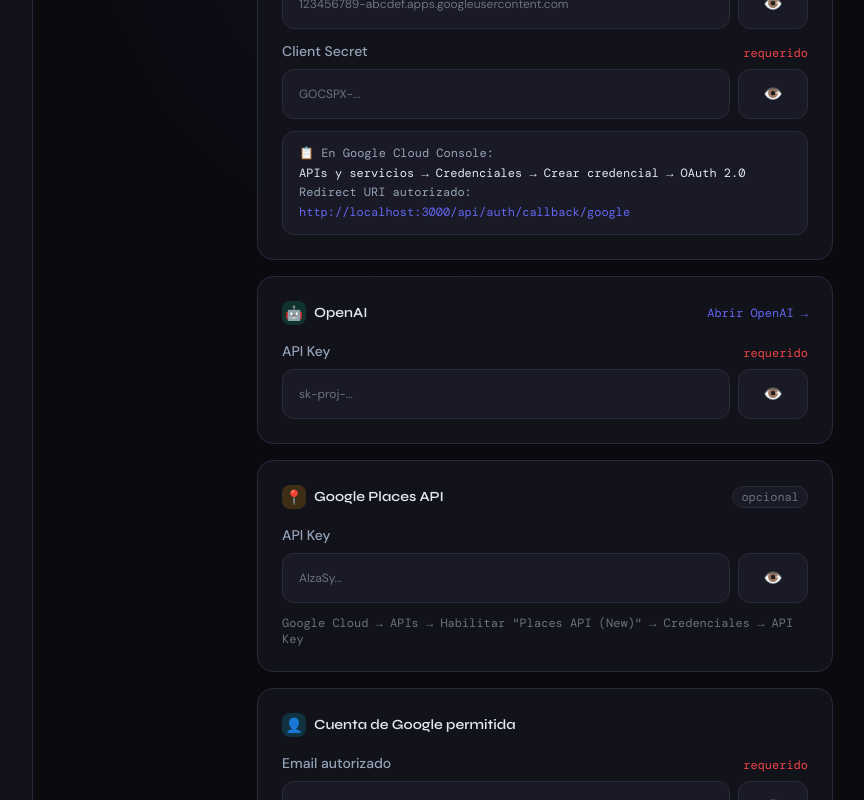
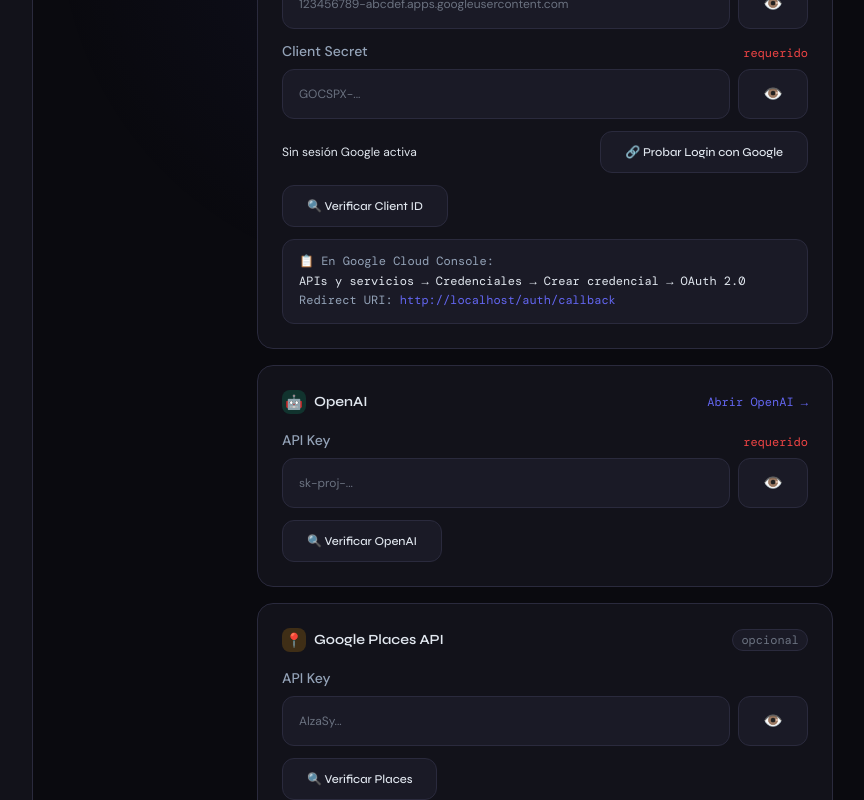
Before and after one commit to diegodasilva272013-commits/scrapeo_datos_envio_mail, a Next.js app: page /setup in a window 1280 px wide. Shown: the part 480-1280 px from the top of the page, without its empty margins (223-1087 px from the left). Built offline with nearby package versions, Linux system fonts and the light colour scheme; no server answers.

Commit message:
feat: verify connections for Google OAuth, OpenAI, Google Places in setup page

```diff
--- /dev/null
+++ b/app/api/setup/verify/route.ts
@@ -0,0 +1,91 @@
+import { NextRequest, NextResponse } from 'next/server'
+import fs from 'fs'
+import path from 'path'
+
+const ENV_PATH = path.join(process.cwd(), '.env.local')
+
+function readEnvFile(): Record<string, string> {
+  try {
+    const content = fs.readFileSync(ENV_PATH, 'utf-8')
+    const vars: Record<string, string> = {}
+    content.split('\n').forEach((line) => {
+      const trimmed = line.trim()
+      if (!trimmed || trimmed.startsWith('#')) return
+      const eqIdx = trimmed.indexOf('=')
+      if (eqIdx < 0) return
+      vars[trimmed.slice(0, eqIdx).trim()] = trimmed.slice(eqIdx + 1).trim()
+    })
+    return vars
+  } catch {
+    return {}
+  }
+}
+
+export async function POST(req: NextRequest) {
+  try {
+    const { type, key } = await req.json()
+
+    // Si no viene key, la leemos del .env.local
+    const envVars = readEnvFile()
+
+    if (type === 'openai') {
+      const apiKey = key || envVars['OPENAI_API_KEY']
+      if (!apiKey) return NextResponse.json({ ok: false, msg: 'No hay API key guardada' })
+
+      const res = await fetch('https://api.openai.com/v1/models', {
+        headers: { Authorization: `Bearer ${apiKey}` },
+      })
+      if (res.ok) {
+        const data = await res.json()
+        const count = data.data?.length || 0
+        return NextResponse.json({ ok: true, msg: `✓ Conectado — ${count} modelos disponibles` })
+      }
+      const err = await res.json().catch(() => ({}))
+      return NextResponse.json({ ok: false, msg: err?.error?.message || `Error ${res.status}` })
+    }
+
+    if (type === 'places') {
+      const apiKey = key || envVars['GOOGLE_PLACES_API_KEY']
+      if (!apiKey) return NextResponse.json({ ok: false, msg: 'No hay API key guardada' })
+
+      const res = await fetch(
+        `https://maps.googleapis.com/maps/api/geocode/json?address=Buenos+Aires&key=${apiKey}`
+      )
+      const data = await res.json()
+      if (data.status === 'OK' || data.status === 'ZERO_RESULTS') {
+        return NextResponse.json({ ok: true, msg: '✓ Google Places API funciona correctamente' })
+      }
+      const msgs: Record<string, string> = {
+        REQUEST_DENIED: 'Clave inválida o sin permisos para Geocoding/Places API',
+        OVER_DAILY_LIMIT: 'Límite diario alcanzado',
+        OVER_QUERY_LIMIT: 'Límite de consultas alcanzado',
+        INVALID_REQUEST: 'Solicitud inválida',
+      }
+      return NextResponse.json({ ok: false, msg: msgs[data.status] || `Error: ${data.status}` })
+    }
+
+    if (type === 'google-oauth') {
+      const clientId = key || envVars['GOOGLE_CLIENT_ID']
+      if (!clientId) return NextResponse.json({ ok: false, msg: 'No hay Client ID guardado' })
+
+      // Validar formato básico
+      if (!clientId.endsWith('.apps.googleusercontent.com')) {
+        return NextResponse.json({ ok: false, msg: 'El Client ID debe terminar en .apps.googleusercontent.com' })
+      }
+      // Verificar que existe en Google (discovery)
+      const res = await fetch(`https://www.googleapis.com/oauth2/v1/certs`, {
+        signal: AbortSignal.timeout(5000),
+      }).catch(() => null)
+      if (!res?.ok) return NextResponse.json({ ok: false, msg: 'No se pudo alcanzar los servidores de Google' })
+
+      return NextResponse.json({
+        ok: true,
+        msg: '✓ Formato de Client ID válido. Probá el login con Google para confirmarlo al 100%',
+      })
+    }
+
+    return NextResponse.json({ ok: false, msg: 'Tipo de verificación desconocido' })
+  } catch (e: any) {
+    return NextResponse.json({ ok: false, msg: e.message || 'Error interno' })
+  }
+}
--- a/app/setup/page.tsx
+++ b/app/setup/page.tsx
@@ -3,6 +3,7 @@
 import { useState, useEffect } from 'react'
 import { useRouter } from 'next/navigation'
 import Sidebar from '@/components/Sidebar'
+import { supabase } from '@/lib/supabase'
 
 interface Creds {
   GOOGLE_CLIENT_ID: string
@@ -30,6 +31,9 @@
   const [saving, setSaving] = useState(false)
   const [result, setResult] = useState<{ ok: boolean; msg: string } | null>(null)
   const [loading, setLoading] = useState(true)
+  const [verifying, setVerifying] = useState<Record<string, boolean>>({})
+  const [verifyResult, setVerifyResult] = useState<Record<string, { ok: boolean; msg: string }>>({})
+  const [googleConnected, setGoogleConnected] = useState<boolean | null>(null)
 
   // Cargar estado actual (saber qué keys ya están seteadas)
   useEffect(() => {
@@ -40,7 +44,36 @@
         setLoading(false)
       })
       .catch(() => setLoading(false))
+    // Verificar si ya hay sesión Google activa
+    const token = typeof window !== 'undefined' ? localStorage.getItem('google_access_token') : null
+    setGoogleConnected(!!token)
   }, [])
+
+  const verify = async (type: string, key?: string) => {
+    setVerifying((p) => ({ ...p, [type]: true }))
+    try {
+      const res = await fetch('/api/setup/verify', {
+        method: 'POST',
+        headers: { 'Content-Type': 'application/json' },
+        body: JSON.stringify({ type, key }),
+      })
+      const data = await res.json()
+      setVerifyResult((p) => ({ ...p, [type]: data }))
+    } catch (e: any) {
+      setVerifyResult((p) => ({ ...p, [type]: { ok: false, msg: e.message } }))
+    }
+    setVerifying((p) => ({ ...p, [type]: false }))
+  }
+
+  const testGoogleLogin = async () => {
+    await supabase.auth.signInWithOAuth({
+      provider: 'google',
+      options: {
+        scopes: 'https://www.googleapis.com/auth/spreadsheets https://www.googleapis.com/auth/drive',
+        redirectTo: `${window.location.origin}/auth/callback`,
+      },
+    })
+  }
 
   const set = (key: keyof Creds, val: string) =>
     setCreds((prev) => ({ ...prev, [key]: val }))
@@ -205,11 +238,42 @@
             required
           />
 
+          {/* Verificar Google OAuth */}
+          <div className="mt-3 flex items-center gap-3 flex-wrap">
+            {googleConnected ? (
+              <span className="text-xs font-medium text-green-400 flex items-center gap-1">
+                ✓ Google conectado — sesión activa
+              </span>
+            ) : (
+              <span className="text-xs text-text-muted">Sin sesión Google activa</span>
+            )}
+            <button
+              onClick={testGoogleLogin}
+              className="btn-secondary text-xs px-3 py-1.5 ml-auto"
+            >
+              🔗 Probar Login con Google
+            </button>
+            <button
+              onClick={() => verify('google-oauth', creds.GOOGLE_CLIENT_ID || undefined)}
+              disabled={verifying['google-oauth']}
+              className="btn-secondary text-xs px-3 py-1.5"
+            >
+              {verifying['google-oauth'] ? '...' : '🔍 Verificar Client ID'}
+            </button>
+          </div>
+          {verifyResult['google-oauth'] && (
+            <p className={`text-xs mt-2 font-mono ${
+              verifyResult['google-oauth'].ok ? 'text-green-400' : 'text-red-400'
+            }`}>
+              {verifyResult['google-oauth'].msg}
+            </p>
+          )}
+
           <div className="mt-3 bg-surface-2 rounded-xl px-4 py-3 border border-border">
             <p className="text-text-dim text-xs font-mono leading-relaxed">
               📋 En Google Cloud Console:<br/>
               <span className="text-text">APIs y servicios → Credenciales → Crear credencial → OAuth 2.0</span><br/>
-              Redirect URI autorizado: <code className="text-accent">http://localhost:3000/api/auth/callback/google</code>
+              Redirect URI: <code className="text-accent">{typeof window !== 'undefined' ? window.location.origin : ''}/auth/callback</code>
             </p>
           </div>
         </div>
@@ -240,6 +304,22 @@
             onToggle={() => toggleShow('oai')}
             required
           />
+          <div className="mt-2 flex items-center gap-2">
+            <button
+              onClick={() => verify('openai', creds.OPENAI_API_KEY || undefined)}
+              disabled={verifying['openai']}
+              className="btn-secondary text-xs px-3 py-1.5"
+            >
+              {verifying['openai'] ? '...' : '🔍 Verificar OpenAI'}
+            </button>
+            {verifyResult['openai'] && (
+              <span className={`text-xs font-mono ${
+                verifyResult['openai'].ok ? 'text-green-400' : 'text-red-400'
+              }`}>
+                {verifyResult['openai'].msg}
+              </span>
+            )}
+          </div>
         </div>
 
         {/* Google Places */}
@@ -260,6 +340,22 @@
             show={show['places']}
             onToggle={() => toggleShow('places')}
           />
+          <div className="mt-2 flex items-center gap-2">
+            <button
+              onClick={() => verify('places', creds.GOOGLE_PLACES_API_KEY || undefined)}
+              disabled={verifying['places']}
+              className="btn-secondary text-xs px-3 py-1.5"
+            >
+              {verifying['places'] ? '...' : '🔍 Verificar Places'}
+            </button>
+            {verifyResult['places'] && (
+              <span className={`text-xs font-mono ${
+                verifyResult['places'].ok ? 'text-green-400' : 'text-red-400'
+              }`}>
+                {verifyResult['places'].msg}
+              </span>
+            )}
+          </div>
 
           <p className="text-muted text-xs font-mono mt-2">
             Google Cloud → APIs → Habilitar "Places API (New)" → Credenciales → API Key
```
